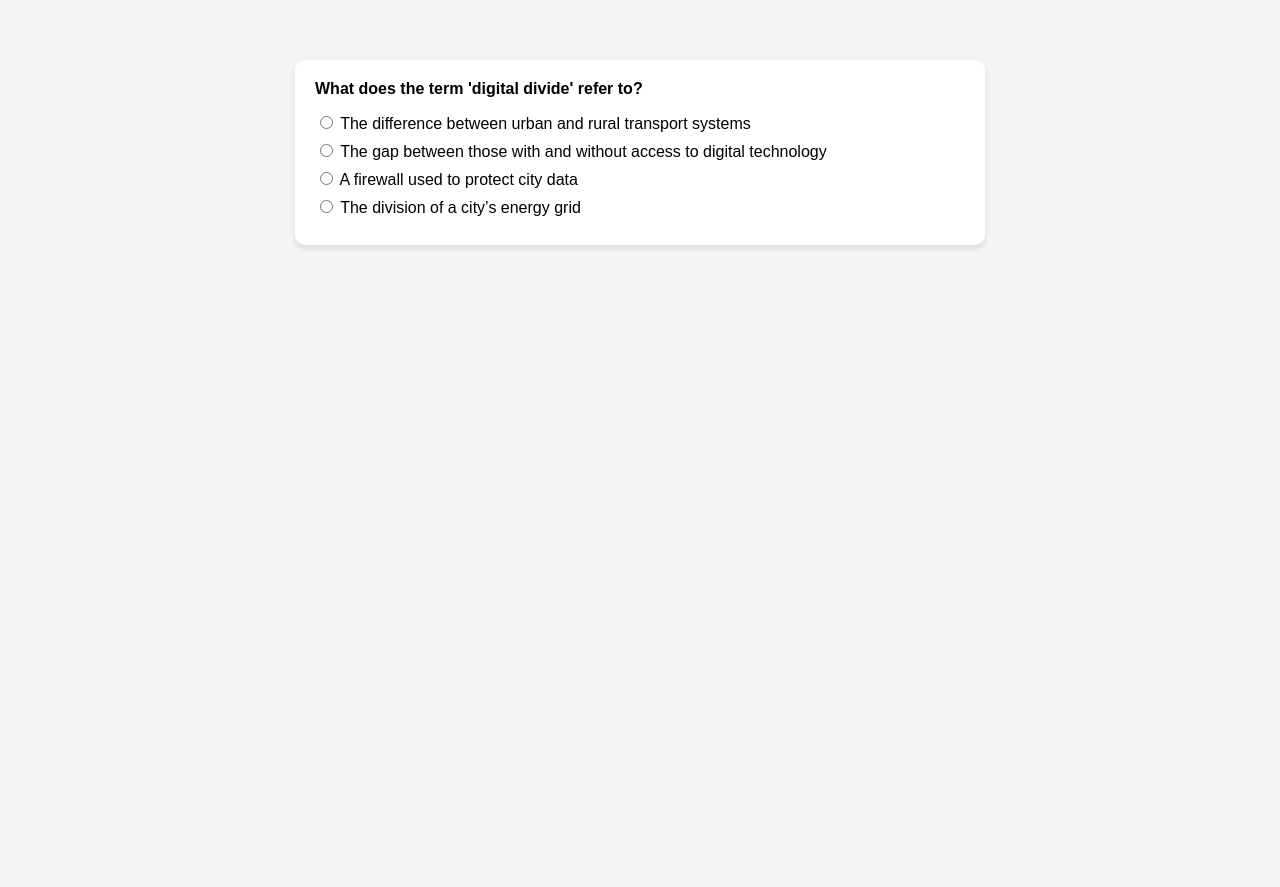
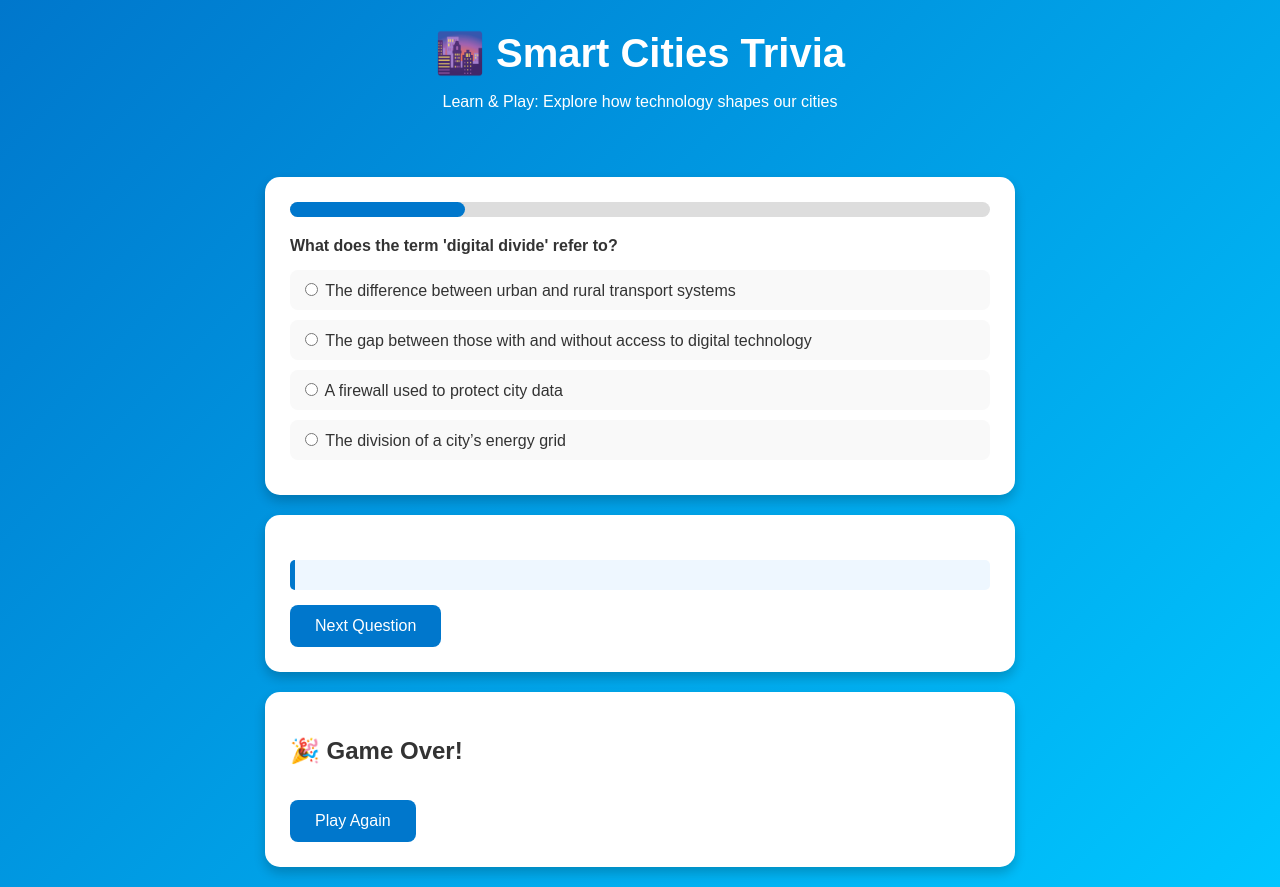
Before and after one commit to Pernell0693/smart-trivia-game, a plain HTML site: page index.html in a window 1280 px wide. Both pictures are taken after a click on the button "Start Game". Before the commit the page ends 800 px from the top, so only its background shows below. Drawn offline with Linux system fonts and the light colour scheme.

Commit message:
Update index.html

```diff
--- a/index.html
+++ b/index.html
@@ -4,29 +4,100 @@
   <meta charset="UTF-8">
   <meta name="viewport" content="width=device-width, initial-scale=1.0">
   <title>Smart Cities Trivia</title>
+  <link rel="stylesheet" href="https://cdnjs.cloudflare.com/ajax/libs/font-awesome/6.4.0/css/all.min.css">
   <style>
-    body { font-family: Arial, sans-serif; margin: 0; padding: 20px; background: #f4f4f4; }
-    #game, #results, #explanation { display: none; }
-    .card { background: #fff; padding: 20px; border-radius: 10px; max-width: 650px; margin: 40px auto; box-shadow: 0 4px 6px rgba(0,0,0,0.1); }
-    button { padding: 10px 20px; margin-top: 15px; border: none; background: #0077cc; color: white; font-size: 16px; border-radius: 5px; cursor: pointer; }
-    button:hover { background: #005fa3; }
-    .question { font-weight: bold; margin-bottom: 15px; }
-    .option { display: block; margin: 8px 0; }
-    .snippet { background: #eef7ff; padding: 15px; border-left: 5px solid #0077cc; margin-top: 20px; border-radius: 5px; }
+    body {
+      font-family: Arial, sans-serif;
+      margin: 0;
+      padding: 0;
+      background: linear-gradient(135deg, #0077cc, #00c6ff);
+      color: #333;
+    }
+    header {
+      text-align: center;
+      color: white;
+      padding: 30px 10px;
+    }
+    header h1 {
+      margin: 0;
+      font-size: 2.5em;
+    }
+    .card {
+      background: #fff;
+      padding: 25px;
+      border-radius: 15px;
+      max-width: 700px;
+      margin: 20px auto;
+      box-shadow: 0 6px 12px rgba(0,0,0,0.2);
+    }
+    button {
+      padding: 12px 25px;
+      margin-top: 15px;
+      border: none;
+      background: #0077cc;
+      color: white;
+      font-size: 16px;
+      border-radius: 8px;
+      cursor: pointer;
+    }
+    button:hover {
+      background: #005fa3;
+    }
+    .question {
+      font-weight: bold;
+      margin-bottom: 15px;
+    }
+    .option {
+      display: block;
+      margin: 10px 0;
+      padding: 10px;
+      background: #f9f9f9;
+      border-radius: 8px;
+      cursor: pointer;
+    }
+    .snippet {
+      background: #eef7ff;
+      padding: 15px;
+      border-left: 5px solid #0077cc;
+      margin-top: 20px;
+      border-radius: 5px;
+    }
+    .correct { color: green; font-weight: bold; }
+    .incorrect { color: red; font-weight: bold; }
+    #progress {
+      background: #ddd;
+      border-radius: 10px;
+      height: 15px;
+      margin-bottom: 20px;
+    }
+    #progress-bar {
+      width: 0%;
+      background: #0077cc;
+      height: 15px;
+      border-radius: 10px;
+    }
   </style>
 </head>
 <body>
 
+  <header>
+    <h1>🌆 Smart Cities Trivia</h1>
+    <p>Learn & Play: Explore how technology shapes our cities</p>
+  </header>
+
   <!-- Landing Page -->
   <div id="landing" class="card">
-    <h2>Welcome to Smart Cities Trivia!</h2>
-    <p>Learn about smart city technologies while testing your knowledge. Select an answer, see if you’re right or wrong,
-       and read a quick lesson before moving on. Your final score will show at the end.</p>
+    <h2>Welcome!</h2>
+    <p>Test your knowledge about Smart City technologies. Select an answer, get instant feedback,
+       and learn with quick lessons after each question.</p>
     <button onclick="startGame()">Start Game</button>
   </div>
 
   <!-- Game Page -->
   <div id="game" class="card">
+    <div id="progress">
+      <div id="progress-bar"></div>
+    </div>
     <div id="question-container"></div>
   </div>
 
@@ -39,7 +110,7 @@
 
   <!-- Results Page -->
   <div id="results" class="card">
-    <h2>Game Over!</h2>
+    <h2>🎉 Game Over!</h2>
     <p id="score"></p>
     <button onclick="restartGame()">Play Again</button>
   </div>
@@ -55,7 +126,7 @@
           "The division of a city’s energy grid"
         ],
         answer: 1,
-        snippet: "The digital divide refers to the gap between individuals and communities that have access to modern information and communication technology, and those that don’t."
+        snippet: "📶 The digital divide is the gap between those with and without access to digital technology like the internet and computers."
       },
       {
         question: "Which technology helps reduce traffic congestion in smart cities?",
@@ -66,7 +137,7 @@
           "Paper maps"
         ],
         answer: 0,
-        snippet: "Smart traffic lights use sensors and real-time data to adjust light cycles, reducing traffic congestion and improving safety."
+        snippet: "🚦 Smart traffic lights use sensors and real-time data to optimize traffic flow, reducing congestion and emissions."
       },
       {
         question: "Which system uses sensors to lower energy use in buildings?",
@@ -77,7 +148,7 @@
           "Ceiling fans"
         ],
         answer: 0,
-        snippet: "Smart HVAC systems use IoT sensors to monitor occupancy and conditions, adjusting heating and cooling to save energy."
+        snippet: "🌡️ Smart HVAC systems monitor occupancy and adjust heating/cooling automatically to save energy."
       },
       {
         question: "What platform allows residents to access services like permits online?",
@@ -88,7 +159,7 @@
           "Library Bulletin Boards"
         ],
         answer: 1,
-        snippet: "Open Data Portals provide online access to city services, allowing residents to apply for permits, check zoning info, and explore city datasets."
+        snippet: "💻 Open Data Portals let residents access permits, zoning info, and city datasets without visiting City Hall."
       }
     ];
 
@@ -113,17 +184,18 @@
           </label>
         `).join('')}
       `;
+      updateProgress();
     }
 
     function submitAnswer(selected) {
       if (selected === questions[currentQuestion].answer) {
         score++;
-        document.getElementById('feedback').innerText = "✅ Correct!";
+        document.getElementById('feedback').innerHTML = "<span class='correct'>✅ Correct!</span>";
       } else {
-        document.getElementById('feedback').innerText = "❌ Wrong!";
+        document.getElementById('feedback').innerHTML = "<span class='incorrect'>❌ Wrong!</span>";
       }
 
-      document.getElementById('snippet').innerText = questions[currentQuestion].snippet;
+      document.getElementById('snippet').innerHTML = questions[currentQuestion].snippet;
       document.getElementById('game').style.display = 'none';
       document.getElementById('explanation').style.display = 'block';
     }
@@ -137,6 +209,11 @@
       } else {
         endGame();
       }
+    }
+
+    function updateProgress() {
+      let percent = ((currentQuestion+1) / questions.length) * 100;
+      document.getElementById('progress-bar').style.width = percent + "%";
     }
 
     function endGame() {
```
